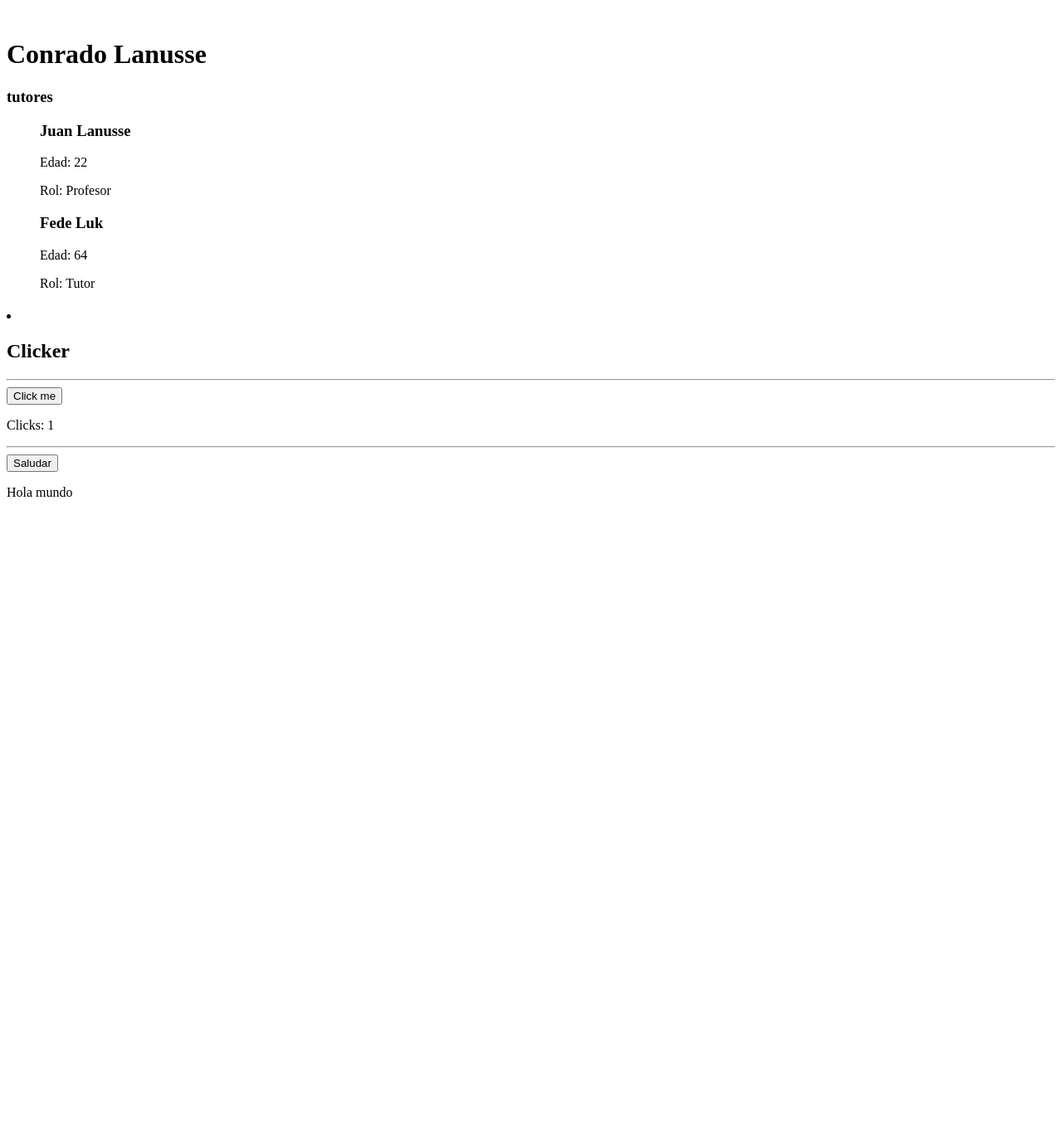
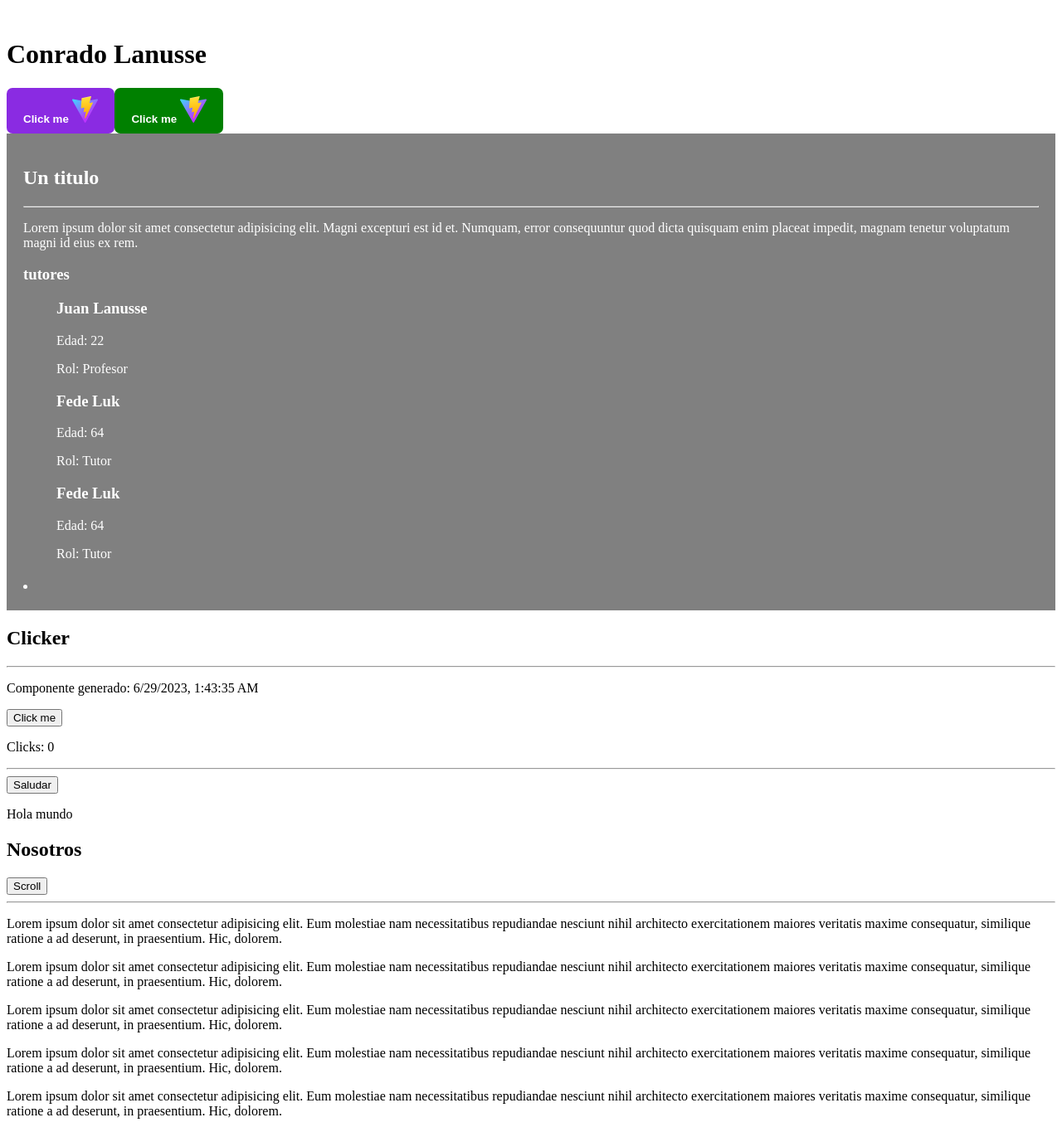
Before and after one commit to mxrtin-5/coderhouse-react, a React (Vite) app: page / in a window 1280 px wide. Shown: the whole page at 83% size. Before the commit the page ends 800 px from the top, so only its background shows below. Built offline with nearby package versions, Linux system fonts and the light colour scheme.

Commit message:
esto es tremendo

```diff
--- a/src/App.jsx
+++ b/src/App.jsx
@@ -8,26 +8,48 @@ import { Tutores } from './ejemplos/Tutores'
 import { Clicker } from './components/Clicker';
 import { Container, Titulo } from './components/Patrones';
 import { Item } from './components/Patrones';
-
+import { Contenedor } from './components/Contenedor';
+import {MiBoton} from './components/MiBoton'
+import { Nosotros } from './components/Nosotros';
 
 function App() {
 
   saludo();
   despedida();
 
+  const saludar = () =>{
+    console.log('Hola')
+  }
+
+  const despedida1 = () =>{
+    console.log("Adiós")
+  }
+
   const profe = 'Conrado Lanusse'
 
   return (
+
     <>
       <br/> {/* Los elementos como el br o img que se tienen que cerrar para no causar problemas */}
       <h1>{profe}</h1> {/* usar la // hace inserciones javascript en xml se pueden hacer eventos dentro de xml se puede invocar funciones en linea*/}
 
+
+      <MiBoton color="blueviolet" click={saludar}>
+        Click me <img src='/vite.svg'></img>
+      </MiBoton>
+      <MiBoton color="green" click={despedida1}>
+        Click me <img src='/vite.svg'></img>
+      </MiBoton>
+      <Contenedor>
       <Tutores />
       <Titulo/>
       <Item />
       <Container />
+      </Contenedor>
 
       <Clicker/>
+
+      <Nosotros/>
 
     </>
   )
--- a/src/components/Clicker.jsx
+++ b/src/components/Clicker.jsx
@@ -1,9 +1,9 @@
-import { useState } from "react"
+import { useState, useRef, useEffect } from "react"
 
 
 export const Clicker = () => {
 
-    const [counter, setCounter] = useState(1)
+    const [counter, setCounter] = useState(0)
     const [saludo, setSaludo] = useState(true)
 
     //let counter = 0
@@ -16,10 +16,42 @@ export const Clicker = () => {
         setSaludo(!saludo)
     }
 
+    const date = useRef(new Date())
+
+    if(counter % 10 === 0){
+        date.current = new Date()
+    }
+
+    console.log(date.current)
+
+    useEffect(()=>{
+        console.log(counter)
+        console.log('componente clicker')
+        //funcion o efecto de limpieza
+
+        return ()=>{
+            console.log(counter);
+            console.log('Limpieza')
+        }
+
+    }, [counter]);
+
+
+    useEffect(()=>{
+        const interval = setTimeout(()=>{
+            console.log('hola mundo')
+        }, 2000);
+
+        return()=>{
+            clearTimeout(interval)
+        }
+    }, [saludo]);
+
     return (
         <div>
             <h2>Clicker</h2>
             <hr />
+            <p>Componente generado: {date.current.toLocaleString()}</p>
             <button onClick={clickear}>Click me</button>
             <p>Clicks: {counter}</p>
             <hr />
--- /dev/null
+++ b/src/components/Contenedor.jsx
@@ -0,0 +1,15 @@
+
+
+
+export const Contenedor = ({children}) =>{
+    console.log(children)
+    return(
+        <div style={{background: 'grey', color: 'white', padding:'20px', margin:'0 auto, maxWidth: 1100px '}}>
+            <h2>Un titulo</h2>
+            <hr />
+            <p>Lorem ipsum dolor sit amet consectetur adipisicing elit. Magni excepturi est id et. Numquam, error consequuntur quod dicta quisquam enim placeat impedit, magnam tenetur voluptatum magni id eius ex rem.</p>
+
+            {children}
+        </div>
+    )
+}
--- /dev/null
+++ b/src/components/MiBoton.jsx
@@ -0,0 +1,21 @@
+
+
+
+export const MiBoton = ({children, color, click}) =>{
+    const style ={
+        backgroundColor: color,
+        color: 'white',
+        fontWeight: '700',
+        textAlign: 'center',
+        padding: '10px 20px',
+        border: 'none',
+        borderRadius: '7px',
+        cursor: 'pointer'
+    }
+
+    return(
+        <button style={style} onClick={click}>
+            {children}
+        </button>
+    )
+}
--- /dev/null
+++ b/src/components/Nosotros.jsx
@@ -0,0 +1,29 @@
+import { useRef } from "react"
+export const Nosotros = () =>{
+
+    const ref = useRef()
+
+    console.log(ref.current)
+
+    const scrollear = () =>{
+        ref.current.scrollIntoView()
+        ref.current.innerText ='hola mundo'
+    }
+
+    return(
+
+
+        <div>
+            <h2>Nosotros</h2>
+
+            <button onClick={scrollear}>Scroll</button>
+            <hr />
+            <p>Lorem ipsum dolor sit amet consectetur adipisicing elit. Eum molestiae nam necessitatibus repudiandae nesciunt nihil architecto exercitationem maiores veritatis maxime consequatur, similique ratione a ad deserunt, in praesentium. Hic, dolorem.</p>
+            <p>Lorem ipsum dolor sit amet consectetur adipisicing elit. Eum molestiae nam necessitatibus repudiandae nesciunt nihil architecto exercitationem maiores veritatis maxime consequatur, similique ratione a ad deserunt, in praesentium. Hic, dolorem.</p>
+            <p ref={ref}>Lorem ipsum dolor sit amet consectetur adipisicing elit. Eum molestiae nam necessitatibus repudiandae nesciunt nihil architecto exercitationem maiores veritatis maxime consequatur, similique ratione a ad deserunt, in praesentium. Hic, dolorem.</p>
+            <p>Lorem ipsum dolor sit amet consectetur adipisicing elit. Eum molestiae nam necessitatibus repudiandae nesciunt nihil architecto exercitationem maiores veritatis maxime consequatur, similique ratione a ad deserunt, in praesentium. Hic, dolorem.</p>
+            <p>Lorem ipsum dolor sit amet consectetur adipisicing elit. Eum molestiae nam necessitatibus repudiandae nesciunt nihil architecto exercitationem maiores veritatis maxime consequatur, similique ratione a ad deserunt, in praesentium. Hic, dolorem.</p>
+
+        </div>
+    )
+}
--- a/src/ejemplos/Tutores.jsx
+++ b/src/ejemplos/Tutores.jsx
@@ -10,6 +10,7 @@ export const Tutores = () =>{ // todos los componentes empiezan con mayusculas
         <ul>
             <Usuario nombre="Juan Lanusse" rol="Profesor" edad={22}/>
             <Usuario nombre="Fede Luk" rol="Tutor" edad={64}/>
+            <Usuario nombre="Fede Luk" rol="Tutor" edad={64}/>
         </ul>
     </div>
     )
```
